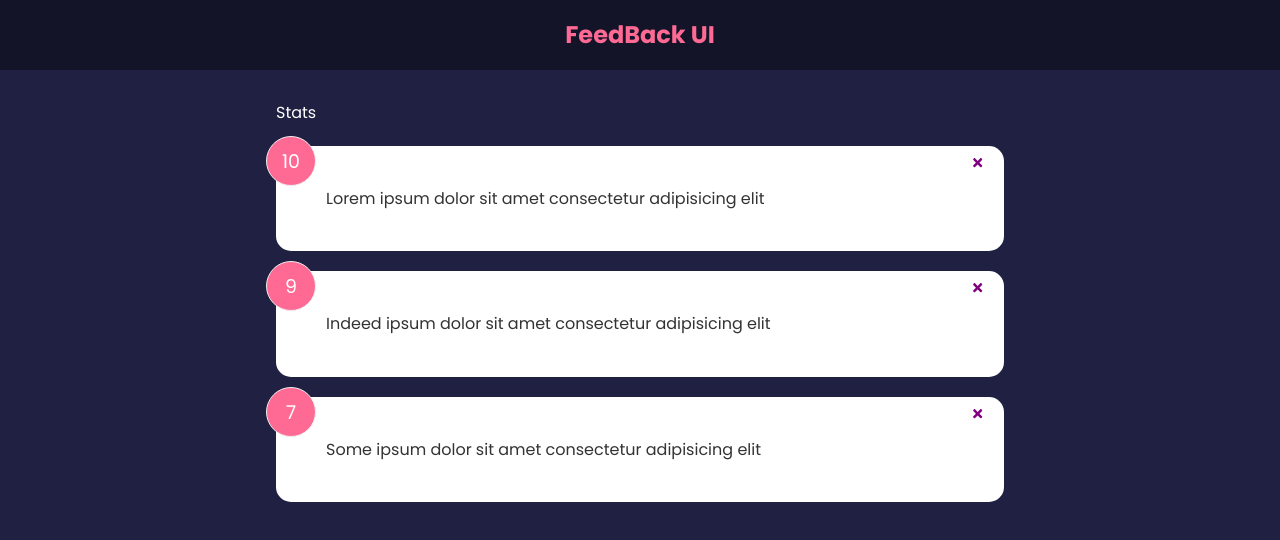
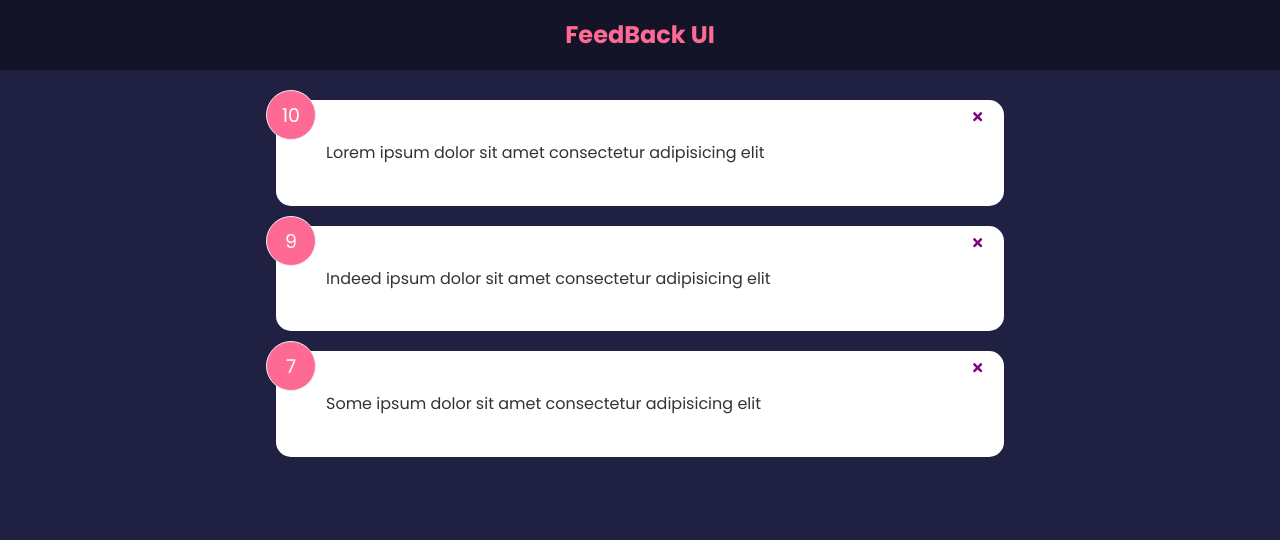
Before and after one commit to billionsjoel/feedback-app, a React (Create React App) app: page / in a window 1280 px wide. Shown: the top 540 px of the page. Built offline with nearby package versions, Linux system fonts and the light colour scheme.

Commit message:
Add props

```diff
--- a/src/components/FeedbackStats.jsx
+++ b/src/components/FeedbackStats.jsx
@@ -1,5 +1,9 @@
-function FeedbackStats() {
-	return <div className="feedback-stas">Stats</div>;
+function FeedbackStats(feedback) {
+	return (
+		<div className="feedback-stas">
+			<h4>{feedback.length}</h4>
+		</div>
+	);
 }
 
 export default FeedbackStats;
```
